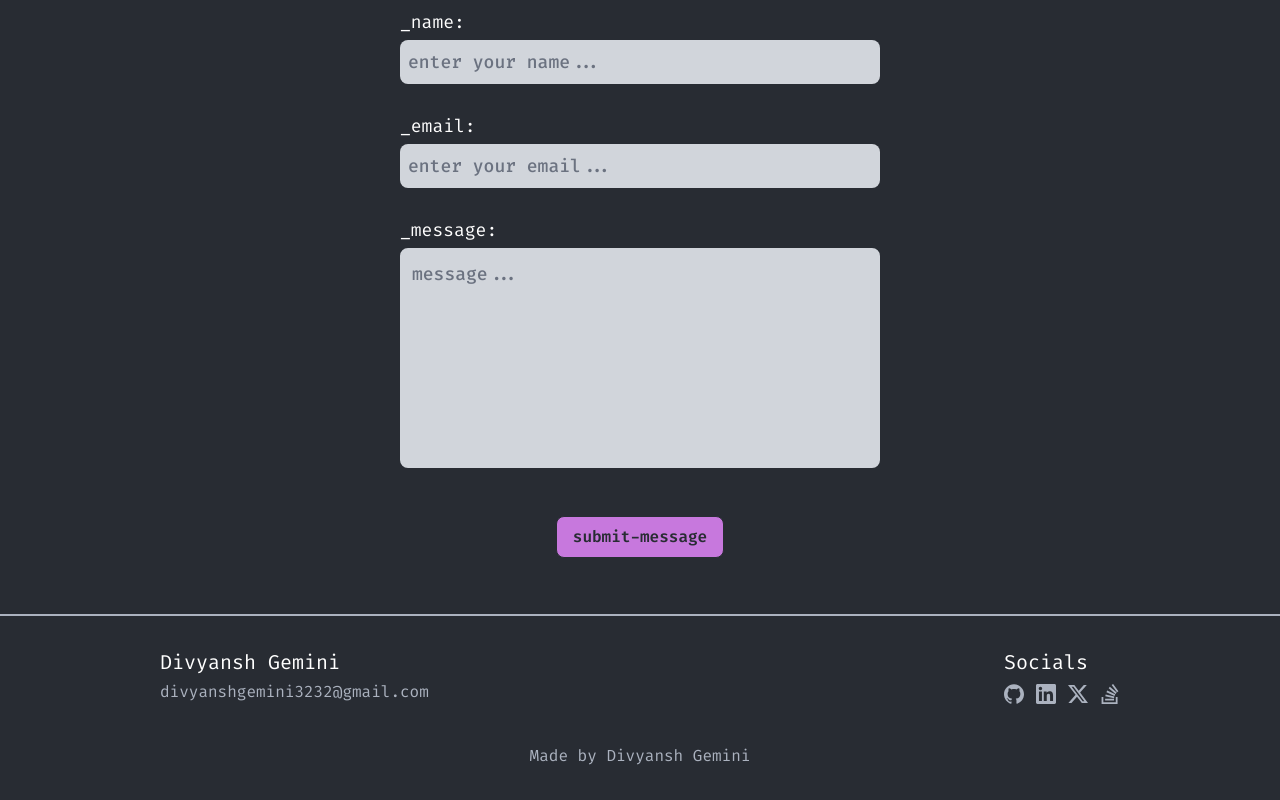
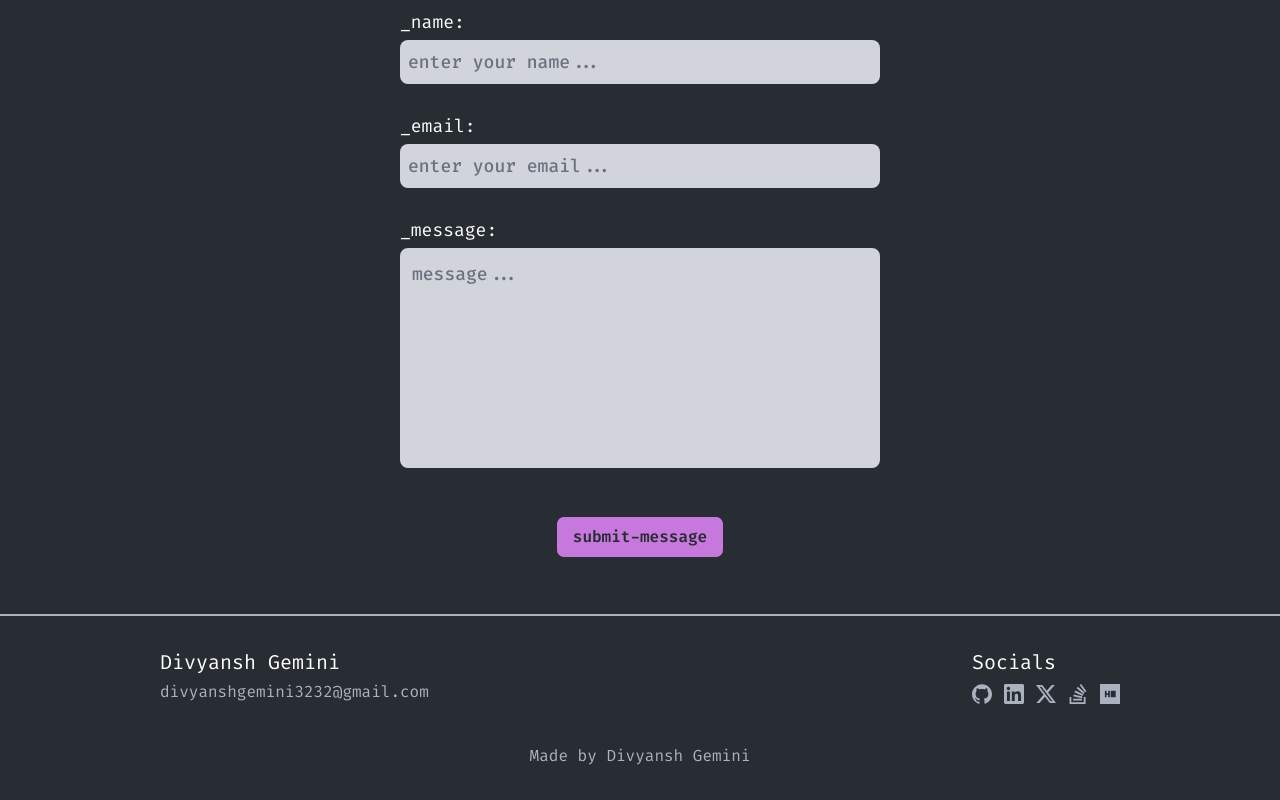
Before and after one commit to Divyansh-Gemini/portfolio-website, a React (Vite) app: page / in a window 1280 px wide. Shown: the part 2123-2923 px from the top of the page. Built offline with nearby package versions, Linux system fonts and the light colour scheme.

Commit message:
added HackerRank icon & fixed some UI issues

```diff
--- a/src/components/Footer/Footer.jsx
+++ b/src/components/Footer/Footer.jsx
@@ -1,6 +1,12 @@
 import React from "react";
 import SocialIcon from "./SocialIcon";
-import { siGithub, siLinkedin, siStackoverflow, siX } from "simple-icons";
+import {
+  siGithub,
+  siHackerrank,
+  siLinkedin,
+  siStackoverflow,
+  siX,
+} from "simple-icons";
 
 const Footer = () => {
   return (
@@ -38,6 +44,10 @@ const Footer = () => {
               social={siStackoverflow}
               url="https://stackoverflow.com/users/19415431/divyansh-gemini"
             />
+            <SocialIcon
+              social={siHackerrank}
+              url="https://www.hackerrank.com/profile/DivyanshGemini"
+            />
           </div>
         </div>
       </div>
--- a/src/components/Footer/SocialIcon.jsx
+++ b/src/components/Footer/SocialIcon.jsx
@@ -1,10 +1,12 @@
 import React from "react";
 
-const SocialIcon = ({ social, url = "#", size = 4 }) => {
+const SocialIcon = ({ social, url = "#" }) => {
   return (
     <a href={url} target="_blank" rel="noopener noreferrer">
       <svg
-        className={`w-${size} h-${size} md:w-5 md:h-5 hover:brightness-0 hover:invert cursor-[var(--cursor-pointer)]`}
+        className={
+          "w-4 h-4 md:w-5 md:h-5 hover:brightness-0 hover:invert cursor-[var(--cursor-pointer)]"
+        }
         viewBox="0 0 24 24"
       >
         <path d={social.path} className="fill-[var(--gray)]" />
--- a/src/components/Header/Header.jsx
+++ b/src/components/Header/Header.jsx
@@ -12,7 +12,6 @@ const Header = () => {
   const [isNavVisible, setNavVisible] = useState(false);
 
   const currentPage = location.pathname;
-  console.log(currentPage);
   const logoStyling =
     "text-white cursor-[var(--cursor-pointer)] font-medium text-base above-fold:text-xl md:max-lg:text-base";
 
```
